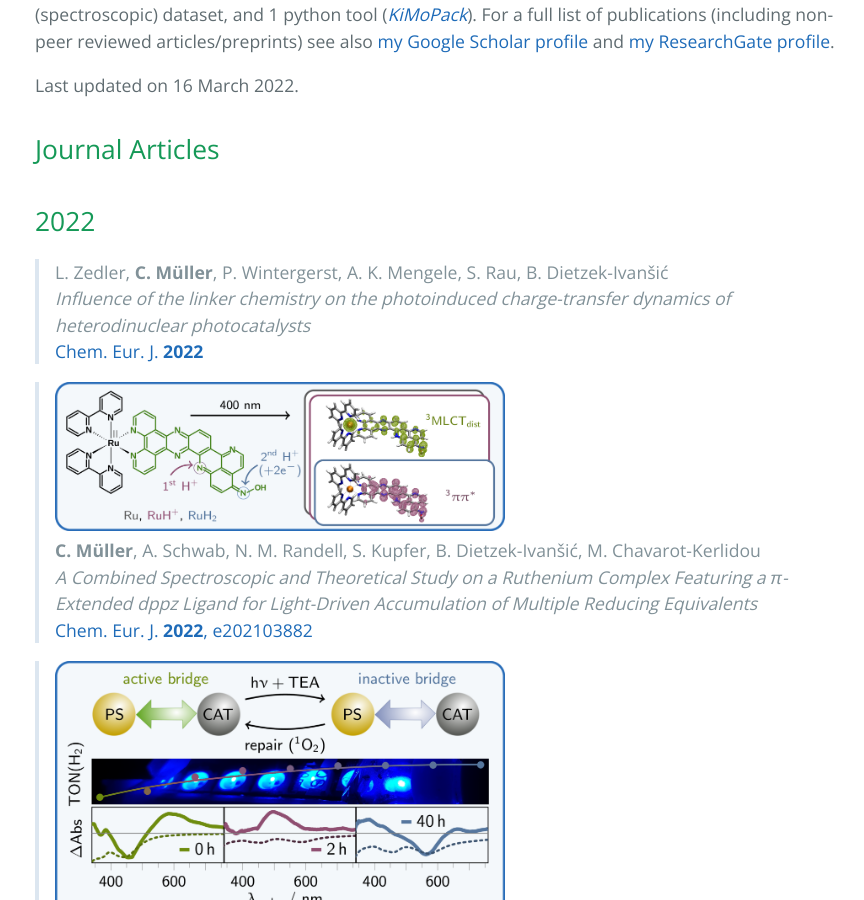
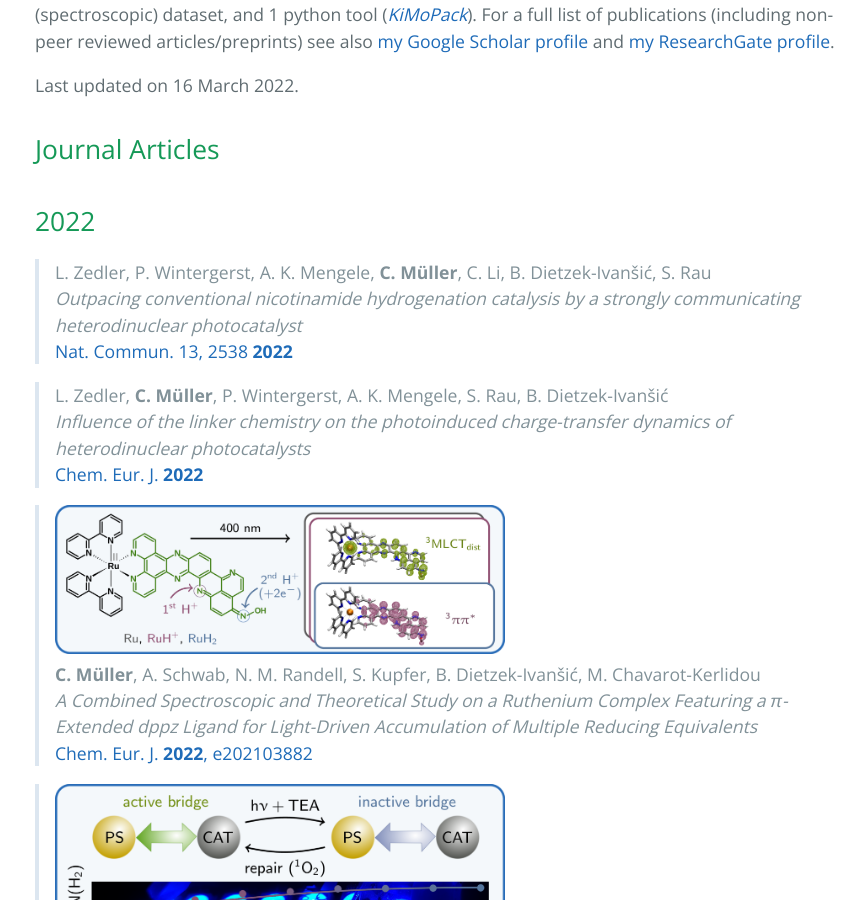
Before and after one commit to carolin-m/carolin-m.github.io, a Jekyll site: the page built from publications.md, in a window 1280 px wide and 900 px high, scrolled down 399 px. Shown: the whole window, without its empty margins (189-1053 px from the left). Built offline with Jekyll 4.4.1, drawn with Linux system fonts in a browser that asks for light colours; some of the changed text lies outside the part shown.

Commit message:
Update publications.md

```diff
--- a/publications.md
+++ b/publications.md
@@ -13,6 +13,10 @@
 ## Journal Articles <br>
 
 ## 2022 <br>
+
+> L. Zedler, P. Wintergerst, A. K. Mengele, **C. Müller**, C. Li, B. Dietzek-Ivanšić, S. Rau <br>
+> *Outpacing conventional nicotinamide hydrogenation catalysis by a strongly communicating heterodinuclear photocatalyst* <br>
+> [Nat. Commun. 13, 2538 **2022**](https://doi.org/10.1038/s41467-022-30147-4)
 
 > L. Zedler, **C. Müller**, P. Wintergerst, A. K. Mengele, S. Rau, B. Dietzek-Ivanšić <br>
 > *Influence of the linker chemistry on the photoinduced charge-transfer dynamics of heterodinuclear photocatalysts* <br>
@@ -99,6 +103,10 @@
 > *KiMoPack* <br>
 > [Zenodo **2022**](https://doi.org/10.5281/zenodo.5720587)
 
+> L. Zedler, P. Wintergerst, A. K. Mengele, **C. Müller**, C. Li, B. Dietzek-Ivanšić, S. Rau <br>
+> *Which bridge to cross, which mountain to climb – supramolecular photocatalysis outpacing conventional catalysis* <br>
+> [Nat. Commun. 13, 2538 **2022**](https://doi.org/10.5281/zenodo.5837779)
+
 >  M. G. Pfeffer, **C. Müller**, E. T. E. Kastl, A. K. Mengele, B. Bagemihl, S. Fauth, J. Habermehl, L. Petermann, M. Wächtler, M. Schulz, D. Chartrand, F. Laverdière, P. Seeber, S. Kupfer, S. Gräfe, G. S. Hanan, J. G. Vos, B. Dietzek-Ivanšić, S. Rau <br>
 > *Active repair of a dinuclear photocatalyst for visible light-driven hydrogen production* <br>
 > [Zenodo **2021**](https://doi.org/10.5281/zenodo.5565022)
```
